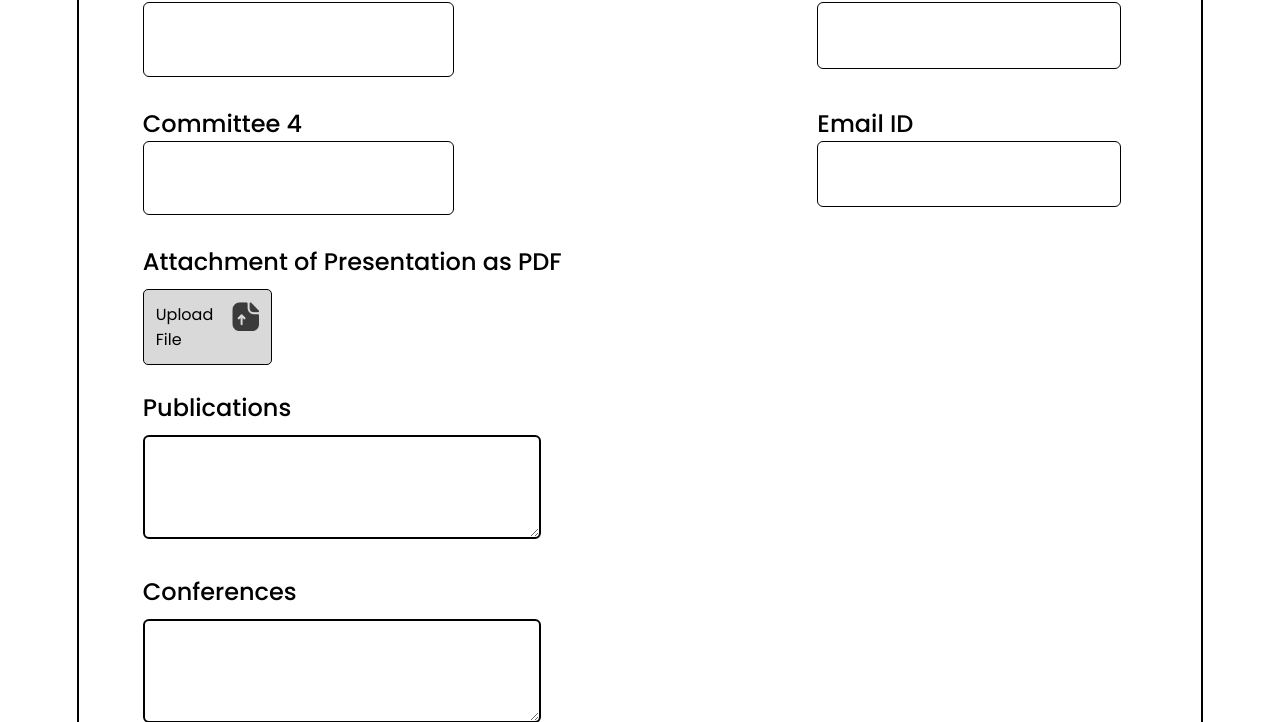
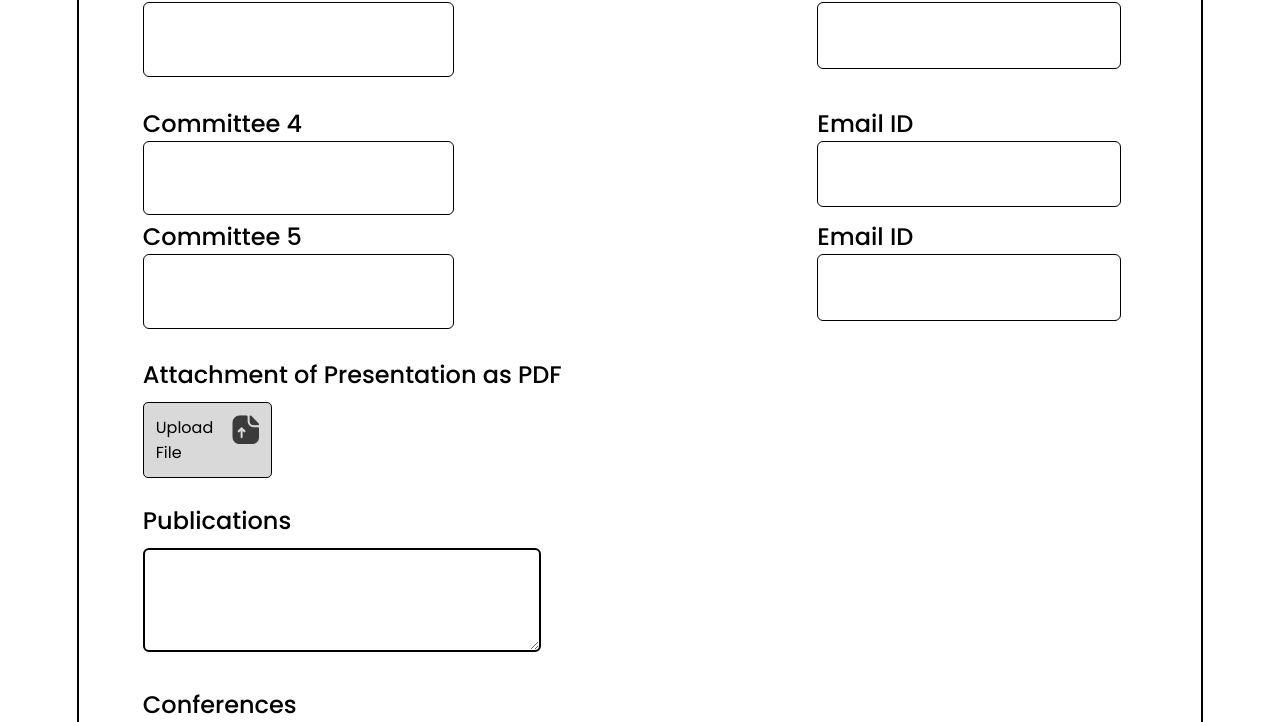
Before and after one commit to tctg0arnav/phd-monitoring-system, a Flask app: page /ticket in a window 1280 px wide. Shown: the part 1668-2390 px from the top of the page. Run offline with Flask 2, Linux system fonts and the light colour scheme.

Commit message:
super, commit

```diff
--- a/app.py
+++ b/app.py
@@ -22,6 +22,8 @@ db = SQLAlchemy(app)
 class Ticket(db.Model):
     projectid = db.Column(db.Integer, primary_key=True)
     RollNo = db.Column(db.Integer)
+    student_name = db.Column(db.String(50))
+    student_email = db.Column(db.String(50))
     AU = db.Column(db.String(10))
     DateOfRegistration = db.Column(db.DateTime)
     GATE = db.Column(db.Boolean)
@@ -30,18 +32,36 @@ class Ticket(db.Model):
     DateOfProgressPresentation = db.Column(db.DateTime)
     Supervisor1 = db.Column(db.String(50))
     Supervisor1_email = db.Column(db.String(50))
+    Supervisor1_remarks = db.Column(db.String(100))
+    Supervisor1_approval = db.Column(db.String(50))
     Supervisor2 = db.Column(db.String(50))
     Supervisor2_email = db.Column(db.String(50))
+    Supervisor2_remarks = db.Column(db.String(100))
+    Supervisor2_approval = db.Column(db.String(50))
     Supervisor3 = db.Column(db.String(50))
     Supervisor3_email = db.Column(db.String(50))
+    Supervisor3_remarks = db.Column(db.String(100))
+    Supervisor3_approval = db.Column(db.String(50))
     Committee1 = db.Column(db.String(50))
     Committee1_email = db.Column(db.String(50))
+    Committee1_remarks = db.Column(db.String(100))
+    Committee1_approval = db.Column(db.String(50))
     Committee2 = db.Column(db.String(50))
     Committee2_email = db.Column(db.String(50))
+    Committee2_remarks = db.Column(db.String(100))
+    Committee2_approval = db.Column(db.String(50))
     Committee3 = db.Column(db.String(50))
     Committee3_email = db.Column(db.String(50))
+    Committee3_remarks = db.Column(db.String(100))
+    Committee3_approval = db.Column(db.String(50))
     Committee4 = db.Column(db.String(50))
     Committee4_email = db.Column(db.String(50))
+    Committee4_remarks = db.Column(db.String(100))
+    Committee4_approval = db.Column(db.String(50))
+    Committee5 = db.Column(db.String(50))
+    Committee5_email = db.Column(db.String(50))
+    Committee5_remarks = db.Column(db.String(100))
+    Committee5_approval = db.Column(db.String(50))
     FilePath = db.Column(db.String(100))
     Publications = db.Column(db.String(100))
     Conferences = db.Column(db.String(100))
@@ -80,6 +100,8 @@ def ticket_submit():
     Committee3_email = request.form['Committee3_email']
     Committee4 = request.form['Committee4']
     Committee4_email = request.form['Committee4_email']
+    Committee5 = request.form.get('Committee5')
+    Committee5_email = request.form.get('Committee5_email')
     file = request.files.get('FilePath', None)
     filename = secure_filename(RollNo + '.pdf')
     FilePath = os.path.join(app.config['UPLOAD_FOLDER'], RollNo + '.pdf')
@@ -87,18 +109,12 @@ def ticket_submit():
     Publications = request.form.get('Publications')
     Conferences = request.form.get('Conferences')
     #store data in database
-    new_ticket = Ticket(RollNo=RollNo, AU=AU, DateOfRegistration=DateOfRegistration, GATE=GATE, ProjectTitle=ProjectTitle, DateOfIRB=DateOfIRB, DateOfProgressPresentation=DateOfProgressPresentation, Supervisor1=Supervisor1, Supervisor1_email=Supervisor1_email, Supervisor2=Supervisor2, Supervisor2_email=Supervisor2_email, Supervisor3=Supervisor3, Supervisor3_email=Supervisor3_email, Committee1=Committee1, Committee1_email=Committee1_email, Committee2=Committee2, Committee2_email=Committee2_email, Committee3=Committee3, Committee3_email=Committee3_email, Committee4=Committee4, Committee4_email=Committee4_email, FilePath=FilePath, Publications=Publications, Conferences=Conferences)
+    new_ticket = Ticket(RollNo=RollNo, AU=AU, DateOfRegistration=DateOfRegistration, GATE=GATE, ProjectTitle=ProjectTitle, DateOfIRB=DateOfIRB, DateOfProgressPresentation=DateOfProgressPresentation, Supervisor1=Supervisor1, Supervisor1_email=Supervisor1_email, Supervisor2=Supervisor2, Supervisor2_email=Supervisor2_email, Supervisor3=Supervisor3, Supervisor3_email=Supervisor3_email, Committee1=Committee1, Committee1_email=Committee1_email, Committee2=Committee2, Committee2_email=Committee2_email, Committee3=Committee3, Committee3_email=Committee3_email, Committee4=Committee4, Committee4_email=Committee4_email, Committee5=Committee5, Committee5_email = Committee5_email, FilePath=FilePath, Publications=Publications, Conferences=Conferences)
     db.session.add(new_ticket)
     db.session.commit()
     projectID = Ticket.query.filter_by(RollNo=RollNo).first().projectid
     _g = gen_pdf(projectID)
     return redirect(url_for('ticket_static', projectid=projectID))
-
-@app.route('/view', methods=['GET', 'POST'])
-def view():
-    tickets = Ticket.query.all()
-    projectid = tickets[0].projectid
-    return render_template('view.html', tickets=tickets)
 
 @app.route('/view/<int:projectid>', methods=['GET', 'POST'])
 def ticket_static(projectid):
@@ -124,13 +140,12 @@ def gen_pdf(projectid):
     output_text = ticket_static(projectid)
     #convert html to pdf
     config = pdfkit.configuration(wkhtmltopdf="/usr/local/bin/wkhtmltopdf")
-    pdf = pdfkit.from_string(output_text, f'uploads/ticket_{projectid}.pdf', options={"enable-local-file-access": ""})
+    pdf = pdfkit.from_string(output_text, f'static/pdfs/ticket_{projectid}.pdf', options={"enable-local-file-access": ""})
     merger = PdfWriter()
-    for pdf in [f'uploads/ticket_{projectid}.pdf', f'uploads/{rollno}.pdf']:
+    for pdf in [f'static/pdfs/ticket_{projectid}.pdf', f'uploads/{rollno}.pdf']:
         merger.append(pdf)
-    merger.write(f'uploads/ticket_{projectid}.pdf')
+    merger.write(f'static/pdfs/ticket_{projectid}.pdf')
     merger.close()
-    os.remove(f'uploads/{rollno}.pdf')
     return 0
 
 def send_mail(receiver,subject,body,attachment):
@@ -139,5 +154,131 @@ def send_mail(receiver,subject,body,attachment):
     yag.send(receiver, subject, contents, attachments=attachment)
     return 0
 
+#setup route /supervisor/<int:projectid> that opens pdf file ticket_projectid.pdf in an embed then offers form with a field for supervisor name, email, remarks and button for approve or deny
+@app.route('/supervisor/<int:projectid>', methods=['GET', 'POST'])
+def supervisor(projectid):
+    #if get request, open pdf file in embed
+    if request.method == 'GET':
+        return render_template('supervisor.html', pdf_path=f'/uploads/ticket_{projectid}.pdf')
+    #if post request, store supervisor name, email, remarks and approval status in database
+    else:
+        #get supervisor email from form, match it with database fields supervisor1_email, supervisor2_email, supervisor3_email and get supervisor number
+        supervisor_email = request.form['supervisor_email']
+        if supervisor_email == Ticket.query.get(projectid).Supervisor1_email:
+            #store remarks and approval status in database
+            Ticket.query.get(projectid).Supervisor1_remarks = request.form['supervisor_remarks']
+            #if submit button value is approve, set approval status to true, else set it to false
+            if request.form['submit'] == 'approve':
+                Ticket.query.get(projectid).Supervisor1_approval = True
+            else:
+                Ticket.query.get(projectid).Supervisor1_approval = False
+        elif supervisor_email == Ticket.query.get(projectid).Supervisor2_email:
+            Ticket.query.get(projectid).Supervisor2_remarks = request.form['supervisor_remarks']
+            if request.form['submit'] == 'approve':
+                Ticket.query.get(projectid).Supervisor2_approval = True
+            else:
+                Ticket.query.get(projectid).Supervisor2_approval = False
+        elif supervisor_email == Ticket.query.get(projectid).Supervisor3_email:
+            Ticket.query.get(projectid).Supervisor3_remarks = request.form['supervisor_remarks']
+            if request.form['submit'] == 'approve':
+                Ticket.query.get(projectid).Supervisor3_approval = True
+            else:
+                Ticket.query.get(projectid).Supervisor3_approval = False
+        db.session.commit()
+
+#setup route /committee/<int:projectid> that opens pdf file ticket_projectid.pdf in an embed then offers form with a field for committee name, email, remarks and button for approve or deny
+@app.route('/committee/<int:projectid>', methods=['GET', 'POST'])
+def committee(projectid):
+    #if get request, open pdf file in embed
+    if request.method == 'GET':
+        return render_template('committee.html', pdf_path=f'/uploads/ticket_{projectid}.pdf')
+    #if post request, store committee name, email, remarks and approval status in database
+    else:
+        #get committee email from form, match it with database fields committee1_email, committee2_email, committee3_email, committee4_email and committee5_email and get committee number
+        committee_email = request.form['committee_email']
+        if committee_email == Ticket.query.get(projectid).Committee1_email:
+            #store remarks and approval status in database
+            Ticket.query.get(projectid).Committee1_remarks = request.form['committee_remarks']
+            #if submit button value is approve, set approval status to true, else set it to false
+            if request.form['submit'] == 'approve':
+                Ticket.query.get(projectid).Committee1_approval = True
+            else:
+                Ticket.query.get(projectid).Committee1_approval = False
+        elif committee_email == Ticket.query.get(projectid).Committee2_email:
+            Ticket.query.get(projectid).Committee2_remarks = request.form['committee_remarks']
+            if request.form['submit'] == 'approve':
+                Ticket.query.get(projectid).Committee2_approval = True
+            else:
+                Ticket.query.get(projectid).Committee2_approval = False
+        elif committee_email == Ticket.query.get(projectid).Committee3_email:
+            Ticket.query.get(projectid).Committee3_remarks = request.form['committee_remarks']
+            if request.form['submit'] == 'approve':
+                Ticket.query.get(projectid).Committee3_approval = True
+            else:
+                Ticket.query.get(projectid).Committee3_approval = False
+        elif committee_email == Ticket.query.get(projectid).Committee4_email:
+            Ticket.query.get(projectid).Committee4_remarks = request.form['committee_remarks']
+            if request.form['submit'] == 'approve':
+                Ticket.query.get(projectid).Committee4_approval = True
+            else:
+                Ticket.query.get(projectid).Committee4_approval = False
+        elif committee_email == Ticket.query.get(projectid).Committee5_email:
+            Ticket.query.get(projectid).Committee5_remarks = request.form['committee_remarks']
+            if request.form['submit'] == 'approve':
+                Ticket.query.get(projectid).Committee5_approval = True
+            else:
+                Ticket.query.get(projectid).Committee5_approval = False
+        db.session.commit()
+
+#setup route supervisor_dashboard that shows all projects that have the supervisor listed as supervisor1, supervisor2 or supervisor3
+@app.route('/supervisor_dashboard')
+def supervisor_dashboard():
+    #get supervisor email from session
+    supervisor_email = session['email']
+    #get all projects that have supervisor email as supervisor1, supervisor2 or supervisor3
+    projects = Ticket.query.filter((Ticket.Supervisor1_email == supervisor_email) | (Ticket.Supervisor2_email == supervisor_email) | (Ticket.Supervisor3_email == supervisor_email)).all()
+    return render_template('supervisor_dashboard.html', projects=projects)
+
+#setup route committee_dashboard that shows all projects that have the committee listed as committee1, committee2, committee3, committee4 or committee5
+@app.route('/committee_dashboard')
+def committee_dashboard():
+    #get committee email from session
+    committee_email = session['email']
+    #get all projects that have committee email as committee1, committee2, committee3, committee4 or committee5
+    projects = Ticket.query.filter((Ticket.Committee1_email == committee_email) | (Ticket.Committee2_email == committee_email) | (Ticket.Committee3_email == committee_email) | (Ticket.Committee4_email == committee_email) | (Ticket.Committee5_email == committee_email)).all()
+    return render_template('committee_dashboard.html', projects=projects)
+
+#setup route AU_head dashboard that shows all projects that have the AU field session AU field
+@app.route('/AU_head_dashboard')
+def AU_head_dashboard():
+    #get AU field from session
+    AU = session['AU']
+    #get all projects that have AU field as session AU field
+    projects = Ticket.query.filter_by(AU=AU).all()
+    return """
+    <h1>Dashboard</h1>
+    {% for project in projects %}
+        <h3>Project ID: {{project.id}}</h3>
+        <h3>Project Name: {{project.Project_name}}</h3>
+        <h3>Student Name: {{project.Student_name}}</h3>
+        <h3>Roll No: {{project.Roll_no}}</h3>
+        <h3>Supervisor 1: {{project.Supervisor1_email}}</h3>
+        <h3>Supervisor 2: {{project.Supervisor2_email}}</h3>
+        <h3>Supervisor 3: {{project.Supervisor3_email}}</h3>
+        <h3>Committee 1: {{project.Committee1_email}}</h3>
+        <h3>Committee 2: {{project.Committee2_email}}</h3>
+        <h3>Committee 3: {{project.Committee3_email}}</h3>
+        <h3>Committee 4: {{project.Committee4_email}}</h3>
+        <h3>Committee 5: {{project.Committee5_email}}</h3>
+        #link to file saved under /uploads/rollno.pdf
+    """
+
+#setup route admin_dashboard that shows all projects
+@app.route('/admin_dashboard')
+def admin_dashboard():
+    #get all projects
+    projects = Ticket.query.all()
+    return render_template('admin_dashboard.html', projects=projects)
+
 if __name__ == '__main__':
     app.run(debug=True)
--- a/templates/ticket.html
+++ b/templates/ticket.html
@@ -172,6 +172,17 @@
                     <input class="ticket-form-input" type="text" name="Committee4_email" required>
                 </div>
             </div>
+            <div class="ticket-form-boxes flex-row">
+                <div class="form-sections">
+                    <label class="ticket-form-label">Committee 5</label>
+                        <input class="ticket-form-input" type="text" name="Committee5" required>
+                    </div>
+                    <br>
+                    <div class="form-sections-email">
+                        <label class="ticket-form-label">Email ID</label>
+                        <input class="ticket-form-input" type="text" name="Committee5_email" required>
+                    </div>
+                </div>
                 <br>
                 <div class="form-sections">
                     <p class="labels ticket-form-label">Attachment of Presentation as PDF</p>
```
Also changed, not shown: templates/committee.html (added, +8 -0 lines), templates/supervisor.html (added, +8 -0 lines), 1 other file.
